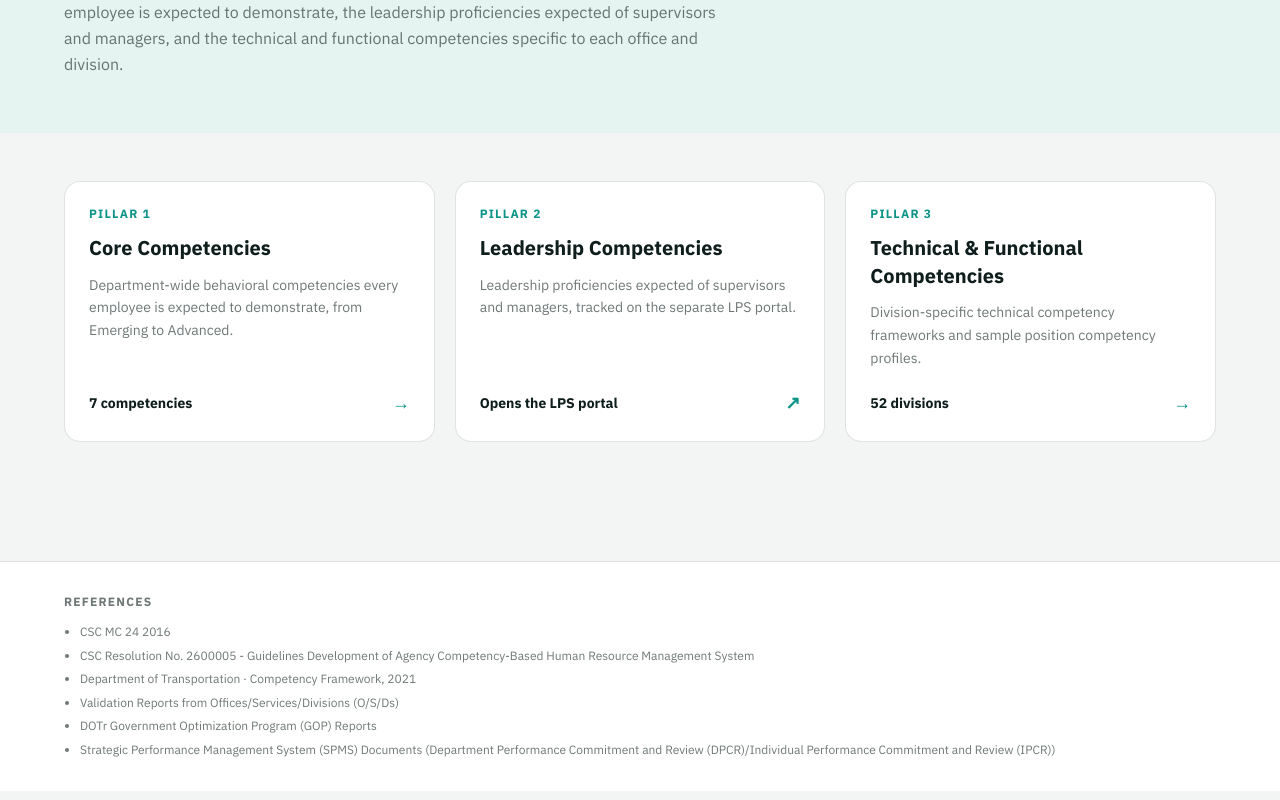
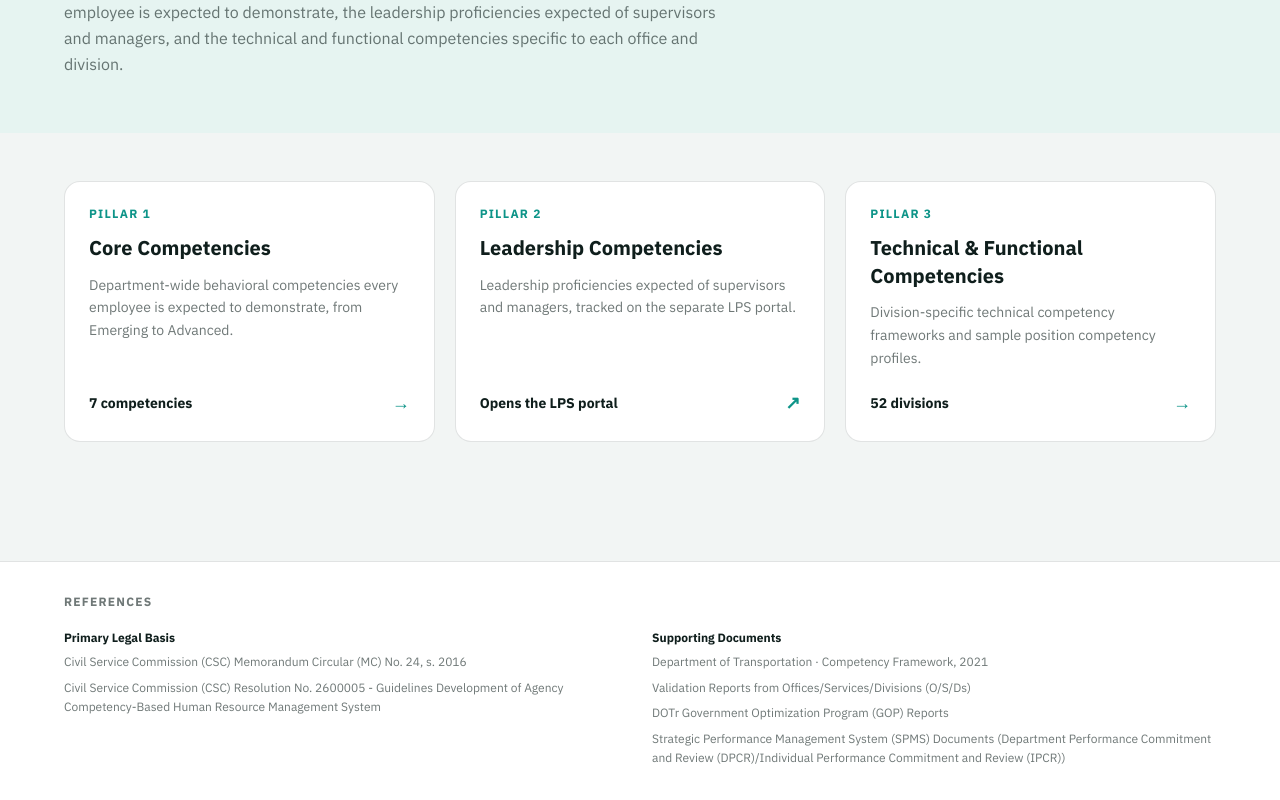
Before and after one commit to mg-escoto/dotr-technical-functional-competencies, a Next.js app: page / in a window 1280 px wide. Shown: the part 239-1039 px from the top of the page. Built offline with nearby package versions, Linux system fonts and the light colour scheme.

Commit message:
Expand CSC/MC abbreviations and regroup footer references into two tiers
Replaces the flat bulleted reference list with a two-column "Primary Legal
Basis" / "Supporting Documents" grouping, per user request.

```diff
--- a/components/Footer.tsx
+++ b/components/Footer.tsx
@@ -2,13 +2,23 @@
 
 import { useTechColors } from '@/lib/techColors'
 
-const REFERENCES = [
-  'CSC MC 24 2016',
-  'CSC Resolution No. 2600005 - Guidelines Development of Agency Competency-Based Human Resource Management System',
-  'Department of Transportation · Competency Framework, 2021',
-  'Validation Reports from Offices/Services/Divisions (O/S/Ds)',
-  'DOTr Government Optimization Program (GOP) Reports',
-  'Strategic Performance Management System (SPMS) Documents (Department Performance Commitment and Review (DPCR)/Individual Performance Commitment and Review (IPCR))',
+const REFERENCE_TIERS = [
+  {
+    label: 'Primary Legal Basis',
+    items: [
+      'Civil Service Commission (CSC) Memorandum Circular (MC) No. 24, s. 2016',
+      'Civil Service Commission (CSC) Resolution No. 2600005 - Guidelines Development of Agency Competency-Based Human Resource Management System',
+    ],
+  },
+  {
+    label: 'Supporting Documents',
+    items: [
+      'Department of Transportation · Competency Framework, 2021',
+      'Validation Reports from Offices/Services/Divisions (O/S/Ds)',
+      'DOTr Government Optimization Program (GOP) Reports',
+      'Strategic Performance Management System (SPMS) Documents (Department Performance Commitment and Review (DPCR)/Individual Performance Commitment and Review (IPCR))',
+    ],
+  },
 ]
 
 export default function Footer() {
@@ -16,15 +26,24 @@ export default function Footer() {
 
   return (
     <footer className="px-8 py-8" style={{ background: C.card, borderTop: `1px solid ${C.borderMuted}` }}>
-      <div className="max-w-6xl mx-auto space-y-3">
+      <div className="max-w-6xl mx-auto space-y-5">
         <p className="text-xs font-bold uppercase tracking-widest" style={{ color: C.textMuted }}>
           References
         </p>
-        <ul className="text-xs leading-relaxed space-y-1 list-disc pl-4" style={{ color: C.textMuted }}>
-          {REFERENCES.map(ref => (
-            <li key={ref}>{ref}</li>
+        <div className="grid grid-cols-1 sm:grid-cols-2 gap-6">
+          {REFERENCE_TIERS.map(tier => (
+            <div key={tier.label} className="space-y-1.5">
+              <p className="text-xs font-bold" style={{ color: C.text }}>
+                {tier.label}
+              </p>
+              {tier.items.map(item => (
+                <p key={item} className="text-xs leading-relaxed" style={{ color: C.textMuted }}>
+                  {item}
+                </p>
+              ))}
+            </div>
           ))}
-        </ul>
+        </div>
       </div>
     </footer>
   )
```
